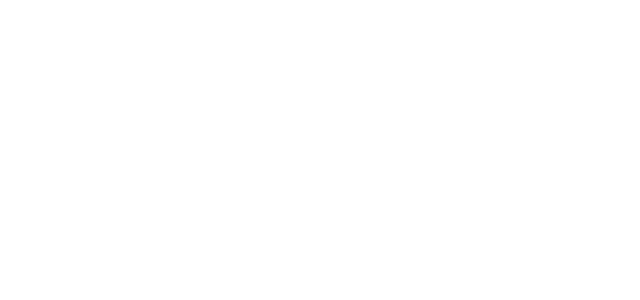
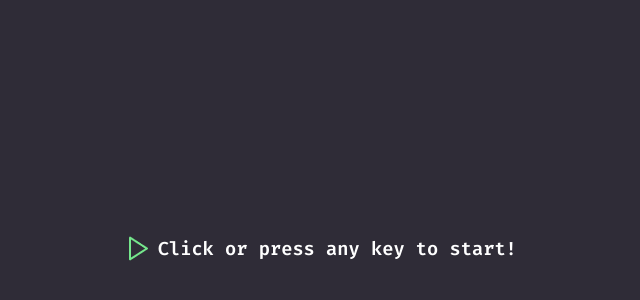
Before and after one commit to RenanPaixao/Digitando..., a Vue app: page / in a window 1280 px wide. Shown: the part 152-452 px from the top of the page, without its empty margins (317-957 px from the left). Built offline with nearby package versions, Linux system fonts and the light colour scheme.

Commit message:
feat: add InitialOverlay component

```diff
--- a/src/App.vue
+++ b/src/App.vue
@@ -1,9 +1,17 @@
 <template>
 	<div>
+		<press-start v-if="isPaused" @start="startTyping"/>
 	</div>
 </template>
 
 <script lang="ts" setup>
+import PressStart from './components/PressStart.vue'
+import { ref } from 'vue'
+
+const isPaused = ref(true)
+function startTyping(){
+	isPaused.value = !isPaused.value
+}
 </script>
 
 <style lang="scss">
--- a/src/assets/styles/main.scss
+++ b/src/assets/styles/main.scss
@@ -1,10 +1,12 @@
+@import url('https://fonts.googleapis.com/css2?family=Fira+Code:wght@600;700&display=swap');
 @mixin overlay {
   position: fixed;
   top: 0;
   bottom: 0;
   left: 0;
   right: 0;
-  background-color: rgba(0, 0, 0, 0.3);
+  background-color: #191622;
+  opacity: 0.9;
   display: flex;
   justify-content: center;
   align-items: center;
--- /dev/null
+++ b/src/components/PressStart.vue
@@ -0,0 +1,44 @@
+<template>
+	<div class="initial-overlay">
+	<h3 class="initial-overlay__message" @click="start"> <img src="@/assets/images/play-arrow.png" alt="a green play arrow"> Click or press any key to start!</h3>
+	</div>
+</template>
+
+<script lang="ts" setup>
+import { onBeforeUnmount, onMounted } from 'vue'
+
+const emits = defineEmits(['start'])
+function start(){
+	emits('start')
+}
+
+onMounted(()=>{
+	document.addEventListener('keydown', ()=>{
+		start()
+	})
+})
+onBeforeUnmount(()=>{
+	document.removeEventListener('keydown', ()=>{})
+})
+</script>
+
+<style lang="scss" scoped>
+	.initial-overlay{
+		@include overlay;
+
+		.initial-overlay__message{
+			font-weight: 600;
+
+			display: flex;
+			align-items: center;
+
+			font-family: Fira Code, serif;
+			color: #FFF;
+			cursor: pointer;
+
+			img{
+				margin-right: 0.6rem;
+			}
+		}
+	}
+</style>
--- a/src/main.ts
+++ b/src/main.ts
@@ -1,9 +1,9 @@
-import { createApp } from 'vue';
+import { createApp } from 'vue'
 import store from './store/index'
 import router from './routes'
-import App from './App.vue';
+import App from './App.vue'
 
 createApp(App)
     .use(store)
     .use(router)
-    .mount('#app');
+    .mount('#app')
--- a/src/views/NotFound.vue
+++ b/src/views/NotFound.vue
@@ -4,7 +4,7 @@
 
 <script>
 export default {
-  name: "NotFound"
+  name: 'NotFound'
 }
 </script>
 
```
Also changed, not shown: .eslintrc.js, src/assets/images/play-arrow.png (added), 1 other file (tests, documents, lock files or other folders).
